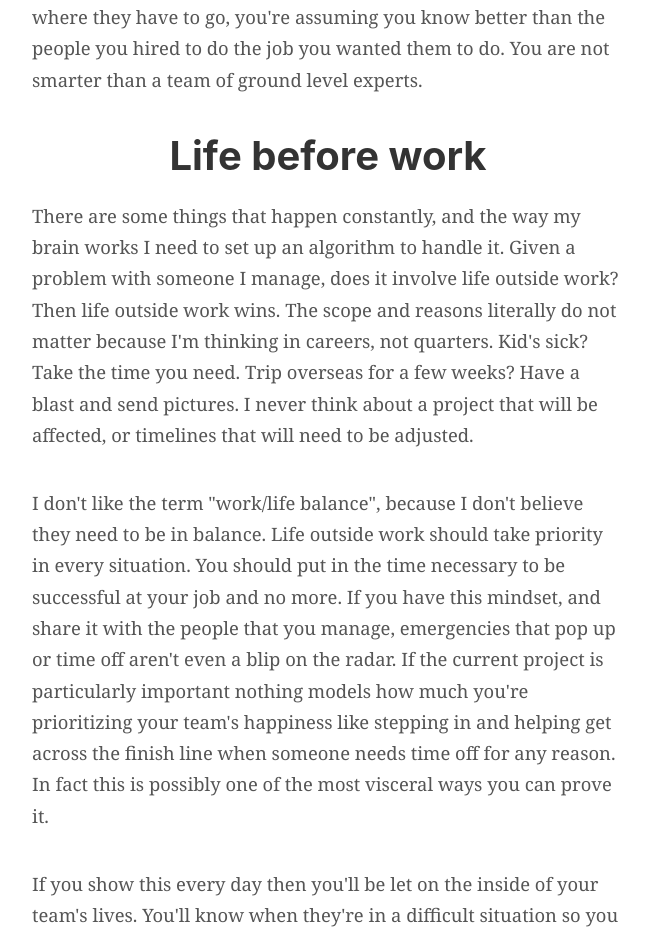
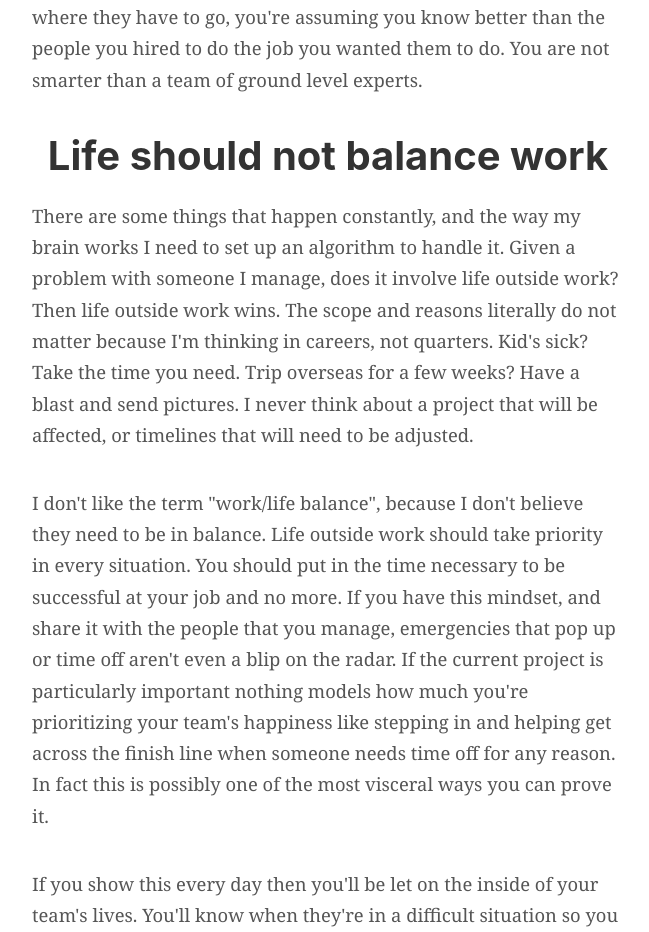
Before and after one commit to drainpip/shaneis.me-v2, a Gatsby site: page /play-the-long-game/ in a window 1280 px wide. Shown: the part 1363-2295 px from the top of the page, without its empty margins (312-961 px from the left). Built offline with nearby package versions, Linux system fonts and the light colour scheme; Gatsby itself is replaced by a stand-in of ours.

Commit message:
Update section title

```diff
--- a/content/blog/play-the-long-game/index.md
+++ b/content/blog/play-the-long-game/index.md
@@ -16,7 +16,7 @@ The foundations of my leadership training start in another life, long ago, with
 
 The best leaders in the military, and in the civilian world, understand that it's necessary to earn the respect of your team. You cannot lean on rank and title to expect it. Only when you have this respect can you get the most out of a group of people aiming toward a common goal. Authoritarianism is a great shortcut to quick wins, but over the long term it wears people down like a sugar crash. We want to build people up and give them the confidence and trust to own their part of the effort. Teams must be shown a goal and let loose. By standing in the way, or by pointing where they have to go, you're assuming you know better than the people you hired to do the job you wanted them to do. You are not smarter than a team of ground level experts.
 
-### Life before work
+### Life should not balance work
 
 There are some things that happen constantly, and the way my brain works I need to set up an algorithm to handle it. Given a problem with someone I manage, does it involve life outside work? Then life outside work wins. The scope and reasons literally do not matter because I'm thinking in careers, not quarters. Kid's sick? Take the time you need. Trip overseas for a few weeks? Have a blast and send pictures. I never think about a project that will be affected, or timelines that will need to be adjusted.
 
```
